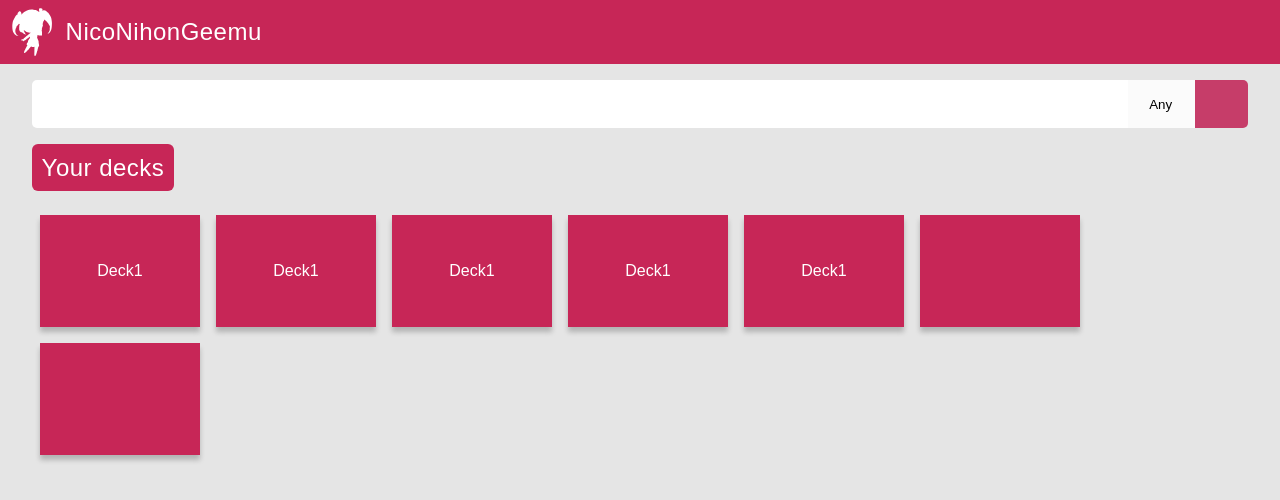
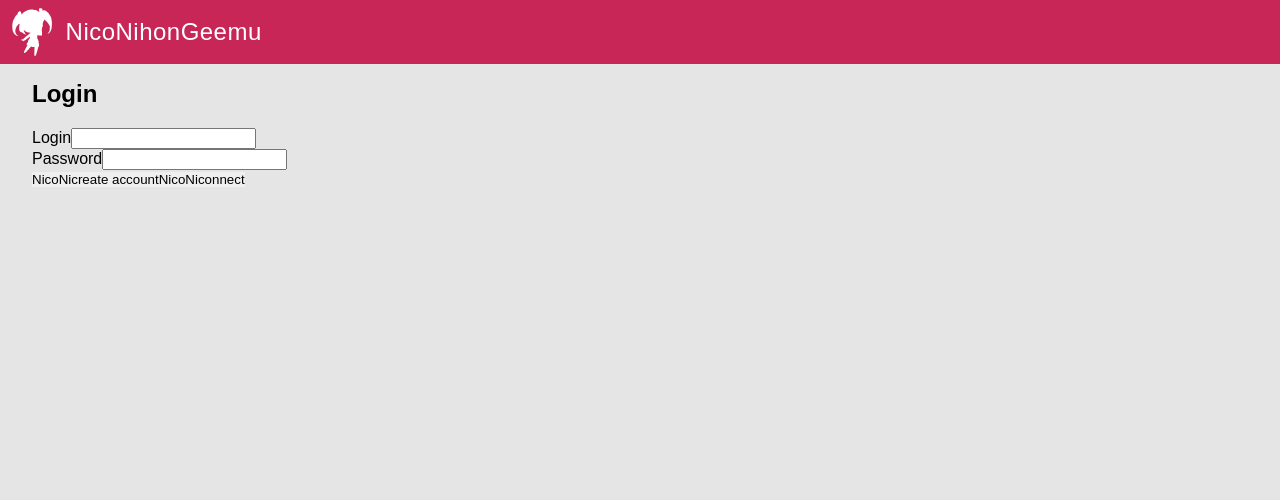
Before and after one commit to Lisible/niconihongeemu-front, a Vue app: page / in a window 1280 px wide. Shown: the top 500 px of the page. Built offline with nearby package versions, Linux system fonts and the light colour scheme.

Commit message:
Added login and register views

```diff
--- a/package.json
+++ b/package.json
@@ -8,7 +8,8 @@
     "lint": "vue-cli-service lint"
   },
   "dependencies": {
-    "vue": "^2.5.17"
+    "vue": "^2.5.17",
+    "vue-router": "^3.0.2"
   },
   "devDependencies": {
     "@vue/cli-plugin-babel": "^3.1.1",
--- a/src/App.js
+++ b/src/App.js
@@ -1,6 +1,8 @@
 import SearchBarComponent from './components/SearchBar/SearchBar.vue'
 import SearchResultComponent from './components/SearchResult/SearchResult.vue'
 import DeckDashboardComponent from './components/DeckDashboard/DeckDashboard.vue'
+import LoginComponent from './components/Login/Login.vue'
+import RegisterComponent from './components/Register/Register.vue'
 
 import SearchResult from './model/SearchResult'
 import SearchResultList from './model/SearchResultList'
@@ -14,11 +16,20 @@ export default {
         'SearchBar': SearchBarComponent,
         'SearchResult': SearchResultComponent,
         'DeckDashboard': DeckDashboardComponent,
+        'Login': LoginComponent,
+        'Register': RegisterComponent,
     },
     created: function() {
+        this.$on('AccountCreationRequest', () => {
+            //this.$data.perspective = 'register';
+        });
+        this.$on('ConnectionRequest', () => {
+            this.$data.perspective = 'home';
+        });
+
         this.$on('SearchEvent', (query, type) => {
             this.$data.searchStarted = true;
-            this.$data.searching = true;
+            this.$data.perspective = 'search';
             let searchResultList = new SearchResultList();
             let wp = new WordProvider();
             let kp = new KanjiProvider();
@@ -72,12 +83,15 @@ export default {
     methods: {
         refreshSearchResult: function(searchResultList) {
             this.$refs.searchResult.setSearchResultList(searchResultList);
+        },
+        changePerspective: function(perspective) {
+            this.$data.perspective = perspective;
         }
     },
     data: function() {
         return {
-            searching: false,
             searchStarted: false,
+            perspective: 'login',
         }
     }
 }
--- a/src/App.vue
+++ b/src/App.vue
@@ -4,9 +4,11 @@
       <h1 v-bind:class="{ bump: searchStarted }">NicoNihonGeemu</h1>
     </header>
     <div id="main-wrapper">
-        <search-bar></search-bar>
-        <search-result v-if="searching" ref="searchResult"></search-result>
-    	<deck-dashboard v-if="!searching"></deck-dashboard>
+        <search-bar v-if="perspective == 'home' || perspective == 'search'"></search-bar>
+        <search-result v-if="perspective == 'search'" ref="searchResult"></search-result>
+        <deck-dashboard v-if="perspective == 'home'"></deck-dashboard>
+        <login v-if="perspective == 'login'"></login>
+        <register v-if="perspective == 'register'"></register>
     </div>
   </div>
 </template>
--- /dev/null
+++ b/src/components/Login/Login.js
@@ -0,0 +1,17 @@
+export default {
+	name: 'login',
+	data: function () {
+		return {
+			login: '',
+			password: '',
+		}
+	},
+	methods: {
+		triggerAccountCreationRequest: function(event){
+			this.$parent.$emit('AccountCreationRequest');
+		},
+		triggerConnectionRequest: function(event){
+			this.$parent.$emit('ConnectionRequest', this.login, this.password);
+		}
+	}
+}
--- /dev/null
+++ b/src/components/Login/Login.vue
@@ -0,0 +1,18 @@
+<template>
+	<div id="login">
+		<h2>Login</h2>
+		<div class="form-entry">
+			<label for="login">Login</label>
+			<input type="text" name="login">
+		</div>
+		<div class="form-entry">
+			<label for="password">Password</label>
+			<input type="password" name="password">
+		</div>
+		<button @click="$parent.changePerspective('register')">NicoNicreate account</button>
+		<button @click="triggerConnectionRequest">NicoNiconnect</button>
+	</div>
+</template>
+
+<script src="./Login.js"></script>
+<style src="./Login.css"></style>
--- /dev/null
+++ b/src/components/Register/Register.js
@@ -0,0 +1,11 @@
+export default {
+	name: 'register',
+	data: function () {
+		return {}
+	},
+	methods: {
+		triggerAccountCreationRequest: function(event){
+			this.$parent.$emit('AccountCreationRequest');
+		}
+	}
+};
--- /dev/null
+++ b/src/components/Register/Register.vue
@@ -0,0 +1,18 @@
+<template>
+	<div id="login">
+		<h2>Register</h2>
+		<div class="form-entry">
+			<label for="login">Login</label>
+			<input type="text" name="login">
+		</div>
+		<div class="form-entry">
+			<label for="password">Password</label>
+			<input type="password" name="password">
+		</div>
+		<button @click="triggerAccountCreationRequest">NicoNiconfirm</button>
+		<button @click="$parent.changePerspective('login')">NicoNicancel</button>
+	</div>
+</template>
+
+<script src="./Register.js"></script>
+<style src="./Register.css"></style>
--- a/src/main.js
+++ b/src/main.js
@@ -3,6 +3,17 @@ import App from './App.vue'
 
 Vue.config.productionTip = false
 
+const Home = {
+    template: `
+        <search-bar></search-bar>
+        <deck-dashboard></deck-dashboard>
+    `
+}
+
+const routes = {
+    '/': Home
+}
+
 new Vue({
   render: h => h(App),
 }).$mount('#app')
```
Also changed, not shown: src/components/Login/Login.css (added), src/components/Register/Register.css (added), 1 other file (tests, documents, lock files or other folders).
